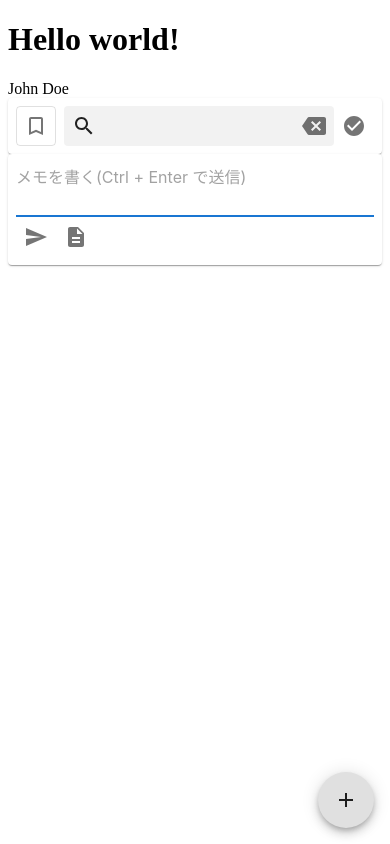
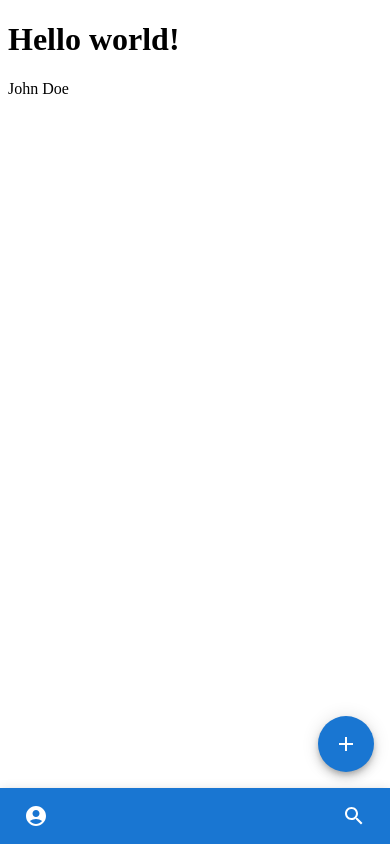
Before and after one commit to sasa9477/my-memo-app, a Next.js app: page / in a window 390 px wide. Built offline with nearby package versions, Linux system fonts and the light colour scheme.

Commit message:
AppBarの追加とレスポンシブデザインの追加

```diff
--- a/src/components/AppFab.tsx
+++ b/src/components/AppFab.tsx
@@ -8,11 +8,14 @@ const AppFab: React.FC<AppFabProps> = (): JSX.Element => {
   const StyledFab = styled(Fab)(({ theme }) => ({
     position: 'absolute',
     right: theme.spacing(2),
-    bottom: theme.spacing(2)
+    bottom: `calc(${theme.mixins.toolbar.minHeight}px + ${theme.spacing(2)})`,
+    [theme.breakpoints.up('sm')]: {
+      display: 'none'
+    }
   }))
 
  return (
-   <StyledFab>
+   <StyledFab color="primary">
      <AddIcon/>
    </StyledFab>
  )
--- a/src/components/InputArea.tsx
+++ b/src/components/InputArea.tsx
@@ -8,7 +8,10 @@ type InputAreaProps = {
 const InputArea: React.FC<InputAreaProps> = (): JSX.Element => {
   const InputAreaBase = styled(Paper)(({ theme }) => ({
     padding: theme.spacing(1),
-    marginBottom: theme.spacing(1)
+    marginBottom: theme.spacing(1),
+    [theme.breakpoints.down('sm')]: {
+      display: 'none'
+    }
   }))
 
   const FunctionBox = styled(Box)({
--- /dev/null
+++ b/src/components/Layout.tsx
@@ -0,0 +1,17 @@
+import { ReactNode } from "react"
+import MyAppBar from "./MyAppBar"
+
+type LayoutProps = {
+  children: ReactNode
+}
+
+const Layout: React.FC<LayoutProps> = ({ children }): JSX.Element => {
+ return (
+   <>
+    {children}
+    <MyAppBar/>
+   </>
+ )
+}
+
+export default Layout
--- /dev/null
+++ b/src/components/MyAppBar.tsx
@@ -0,0 +1,41 @@
+import { AppBar, Box, IconButton, styled, Toolbar } from "@mui/material"
+import { AccountCircleIcon } from "./icons/AccountCircleIcon"
+import { SearchIcon } from "./icons/SearchIcon"
+
+type MyAppBarProps = {
+}
+
+const MyAppBar: React.FC<MyAppBarProps> = (): JSX.Element => {
+  const StyledAppBar = styled(AppBar)(({ theme }) => ({
+    position: 'fixed',
+    top: 'auto',
+    bottom: 0,
+    [theme.breakpoints.up('sm')]: {
+      display: 'none'
+    }
+  }))
+
+  const StyledIconButton = styled(IconButton)({
+    color: 'inherit'
+  })
+
+  const SpaceBox = styled(Box)({
+    flexGrow: 1
+  })
+
+ return (
+   <StyledAppBar>
+     <Toolbar>
+      <StyledIconButton>
+        <AccountCircleIcon/>
+      </StyledIconButton>
+      <SpaceBox/>
+      <StyledIconButton>
+        <SearchIcon/>
+      </StyledIconButton>
+     </Toolbar>
+   </StyledAppBar>
+ )
+}
+
+export default MyAppBar
--- a/src/components/SearchBar.tsx
+++ b/src/components/SearchBar.tsx
@@ -13,11 +13,14 @@ type SearchBarProps = {
 const SearchBar: React.FC<SearchBarProps> = (): JSX.Element => {
   const [ bookmarkSearch, setBookmarkSearch ] = useState(false)
 
-  const SearchBarBase = styled(Paper)({
+  const SearchBarBase = styled(Paper)(({ theme }) => ({
     display: 'flex',
     alignItems: 'center',
-    padding: '0.5em'
-  })
+    padding: '0.5em',
+    [theme.breakpoints.down('sm')]: {
+      display: 'none'
+    }
+  }))
 
   const SearchArea = styled(Box)(({ theme }) => ({
     borderRadius: 4,
--- /dev/null
+++ b/src/components/icons/AccountCircleIcon.tsx
@@ -0,0 +1 @@
+export { default as AccountCircleIcon } from '@mui/icons-material/AccountCircle'
--- a/src/pages/_app.tsx
+++ b/src/pages/_app.tsx
@@ -1,11 +1,14 @@
 import type { AppProps } from 'next/app'
 import { ThemeProvider } from '@mui/material'
 import AppTheme from '../components/AppTheme'
+import Layout from '../components/Layout'
 
 function MyApp({ Component, pageProps }: AppProps) {
   return (
     <ThemeProvider theme={AppTheme}>
-      <Component {...pageProps} />
+      <Layout>
+        <Component {...pageProps} />
+      </Layout>
     </ThemeProvider>
   )
 }
```
